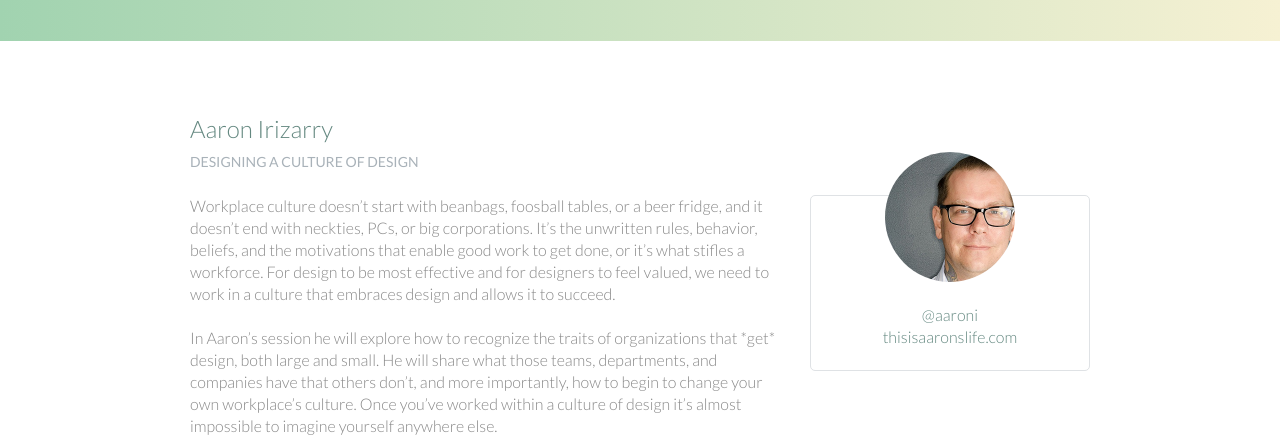
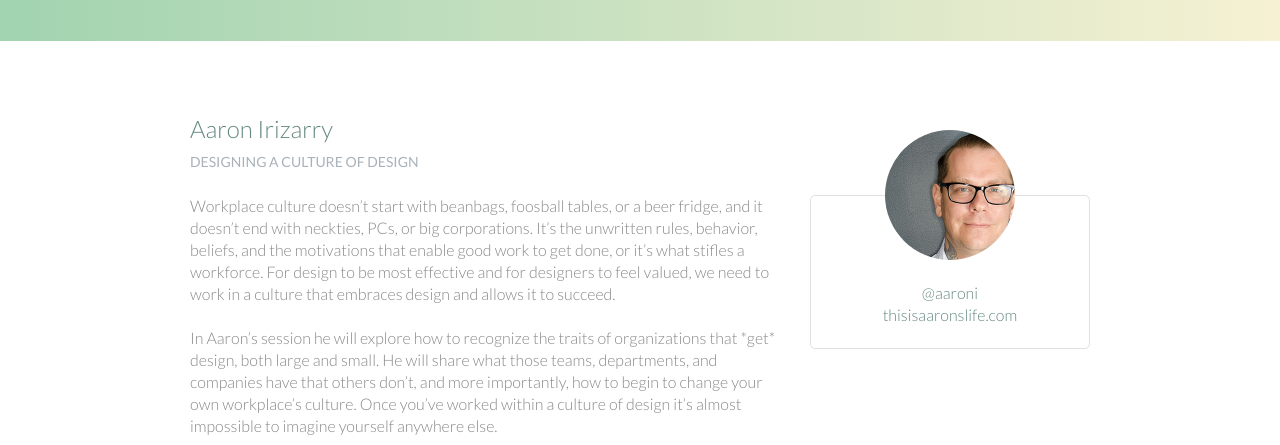
Before and after one commit to thenglee/styles_conference, a plain HTML site: page speakers.html in a window 1280 px wide. Shown: the part 355-800 px from the top of the page. Drawn offline with Linux system fonts and the light colour scheme.

Commit message:
Remove top padding in speakers info sections

```diff
--- a/assets/stylesheets/main.css
+++ b/assets/stylesheets/main.css
@@ -382,7 +382,7 @@ p a {
   border: 1px solid #dfe2e5;
   border-radius: 5px;
   margin-top: 88px;
-  padding: 22px 0;
+  padding-bottom: 22px;
   text-align: center;
 }
 
```
